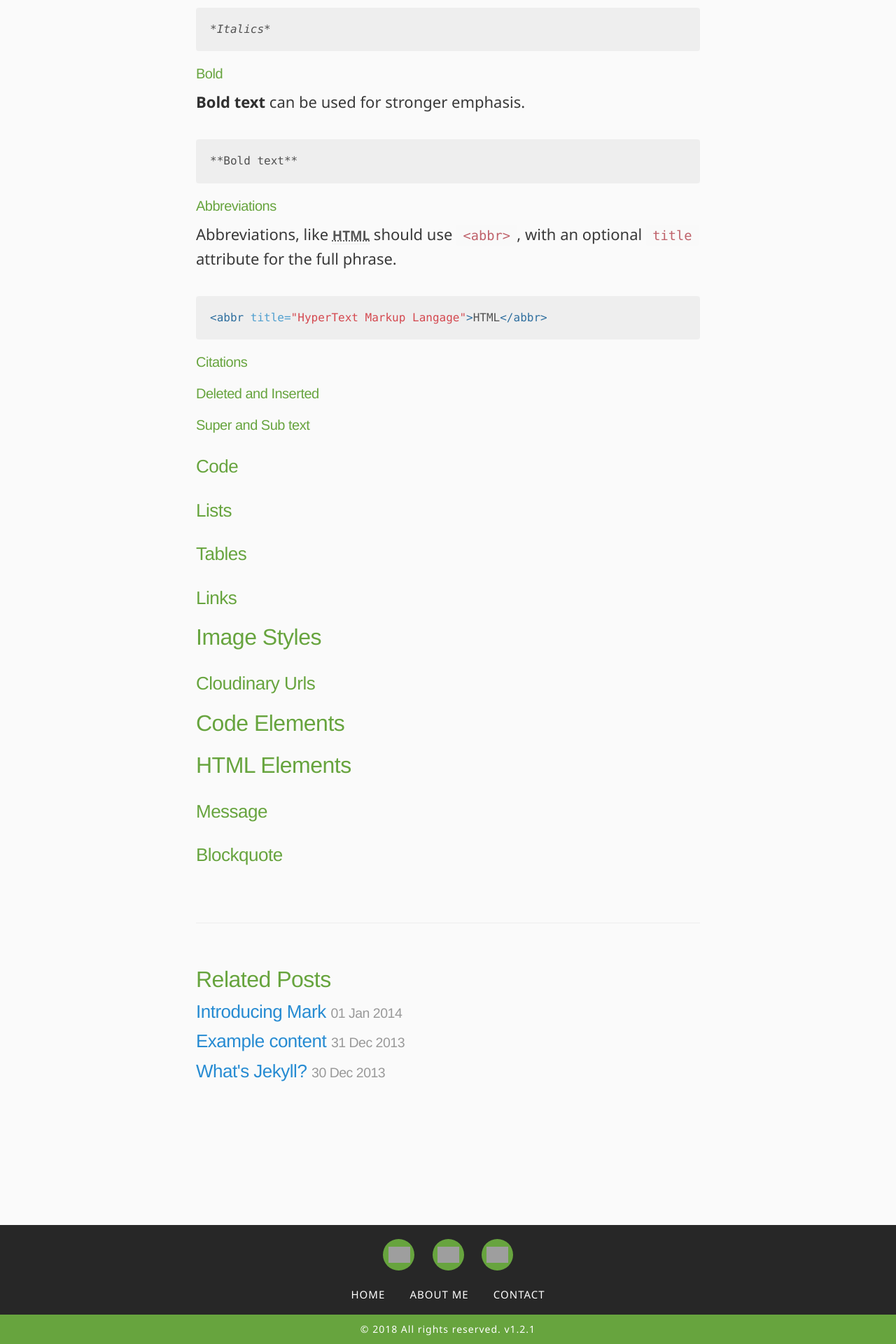
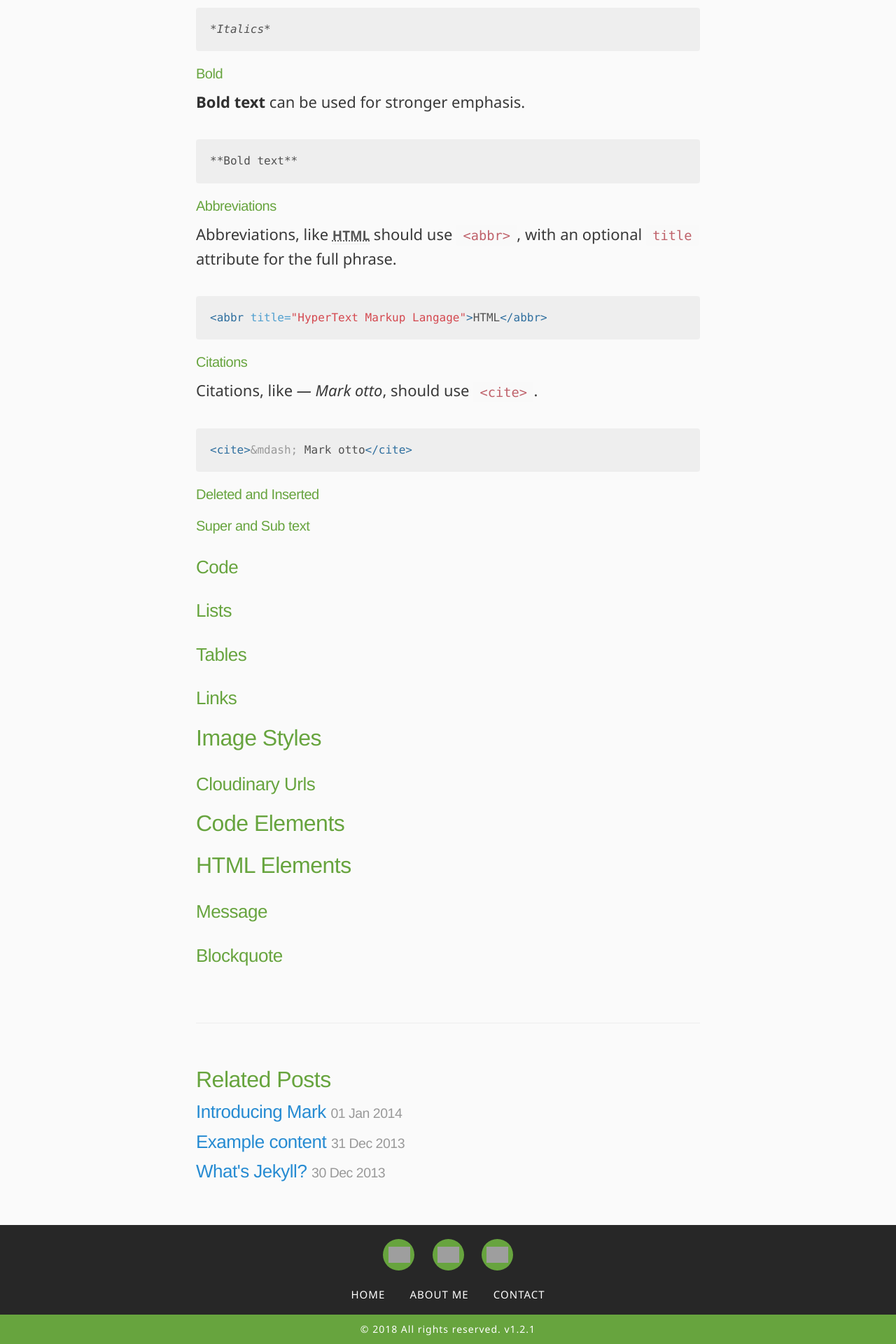
Before and after one commit to markthelefty/markthelefty.github.io, a Jekyll site: the page built from _posts/2018-07-30-theme-style-guide.markdown, in a window 1280 px wide. Shown: the part 2443-4363 px from the top of the page at 70% size. Built offline with Jekyll 4.4.1, drawn with Linux system fonts in a browser that asks for light colours; some web fonts are replaced; our own code applies the rules of GitHub Pages for plain Markdown files; grey boxes are pictures that could not be loaded.

Commit message:
Updated Theme Style Guide

````diff
--- a/_posts/2018-07-30-theme-style-guide.markdown
+++ b/_posts/2018-07-30-theme-style-guide.markdown
@@ -66,6 +66,10 @@
 ```
 
 #### Citations
+Citations, like <cite>&mdash; Mark otto</cite>, should use `<cite>`.
+```html
+<cite>&mdash; Mark otto</cite>
+```
 
 #### Deleted and Inserted
 
````
